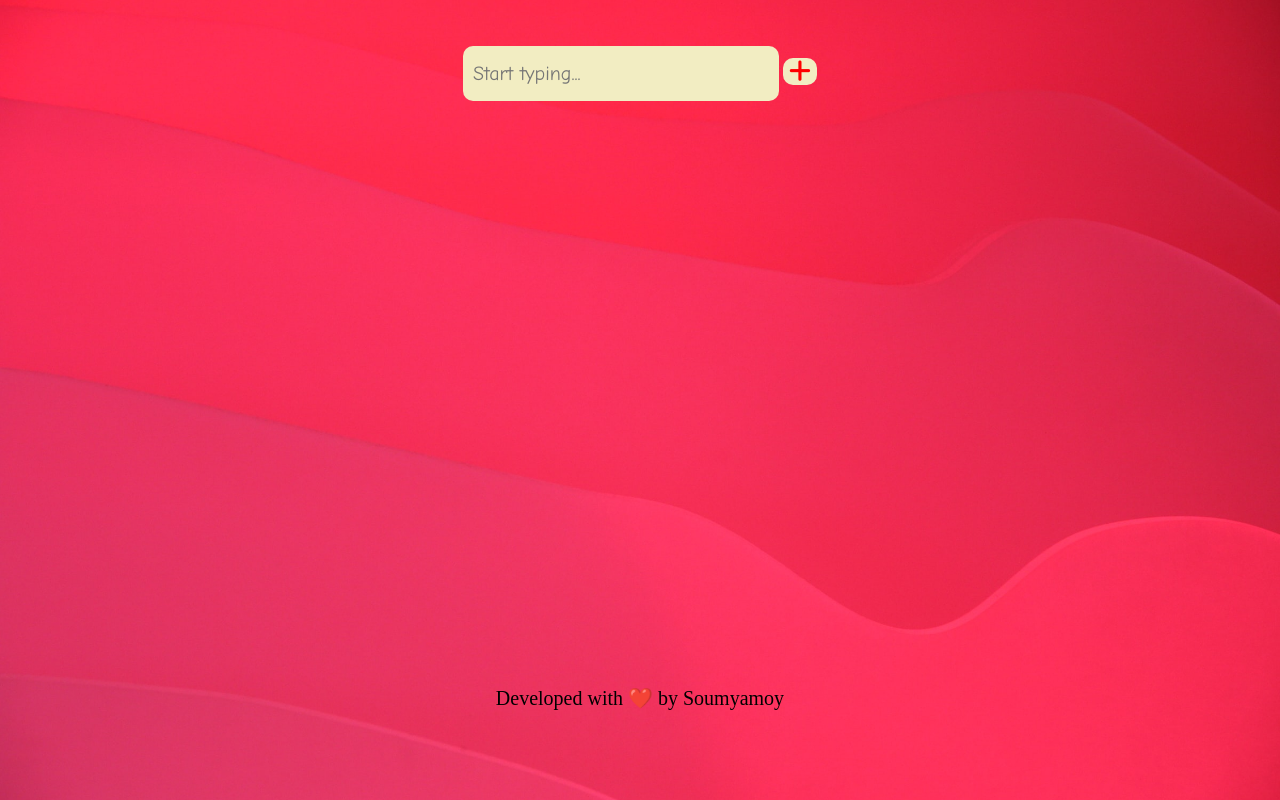
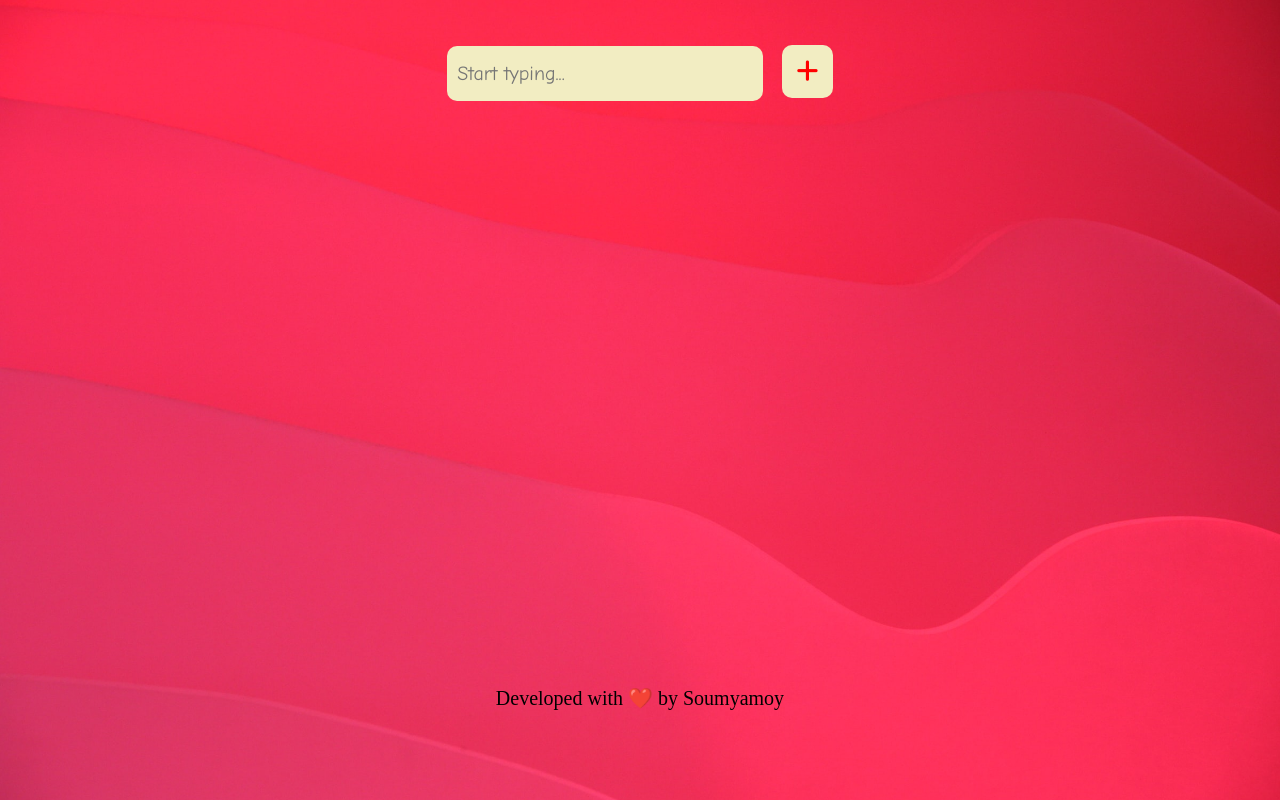
Before and after one commit to dassoumyamoy00/To-Do-List, a plain HTML site: page index.html in a window 1280 px wide. Drawn offline with Linux system fonts and the light colour scheme.

Commit message:
Update index.html

```diff
--- a/index.html
+++ b/index.html
@@ -1,6 +1,8 @@
 <html>
+	<meta name="viewport" content="width=device-width"/>
 	<title>To Do List</title>
 	<head>
+		<link rel="stylesheet" href="https://cdnjs.cloudflare.com/ajax/libs/font-awesome/5.12.1/css/all.min.css" integrity="sha256-mmgLkCYLUQbXn0B1SRqzHar6dCnv9oZFPEC1g1cwlkk=" crossorigin="anonymous">
 		<link rel="stylesheet" href="a.css">
 		<script src="a.js"></script>
 		<script src="https://kit.fontawesome.com/fefdb044d2.js" crossorigin="anonymous"></script>
@@ -8,7 +10,7 @@
 	<body>
 		<p>
 			<input type="text" placeholder="Start typing..." id="listinput">
-			<button onclick="addData()" class="fas fa-plus"></button>
+			<button class="btn" onclick="addData()"><i class="fas fa-plus"></i></button>
 		</p>
 
 		<div id="list"></div>
```
